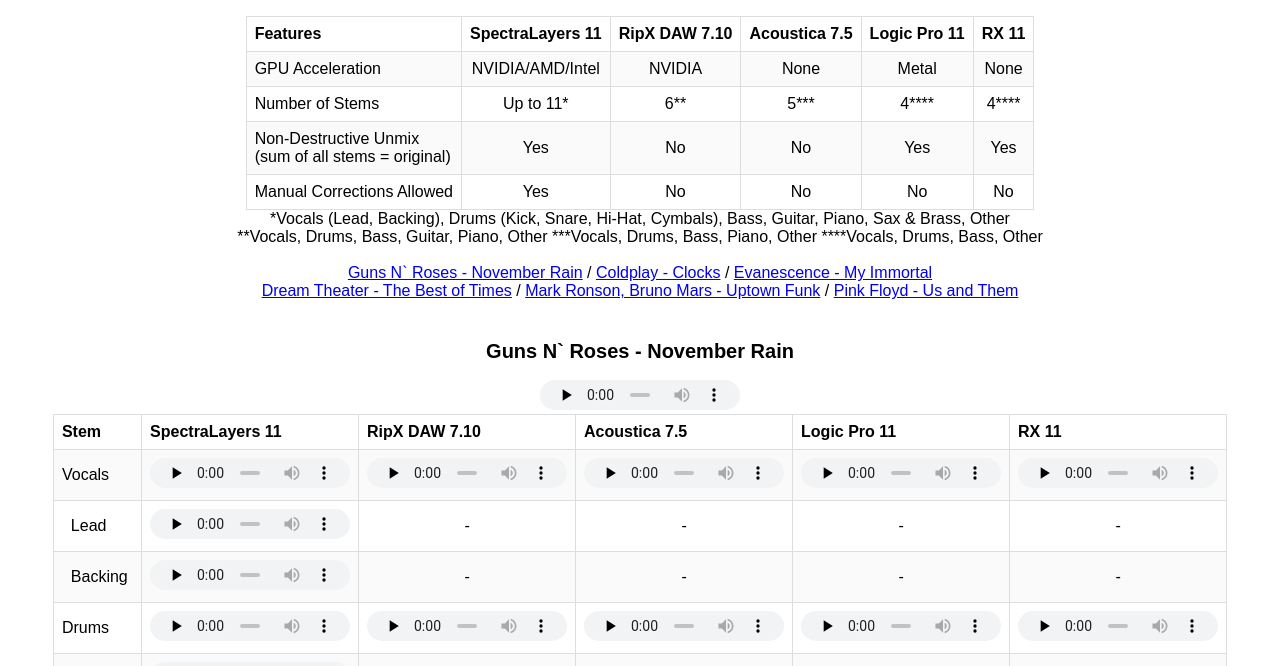
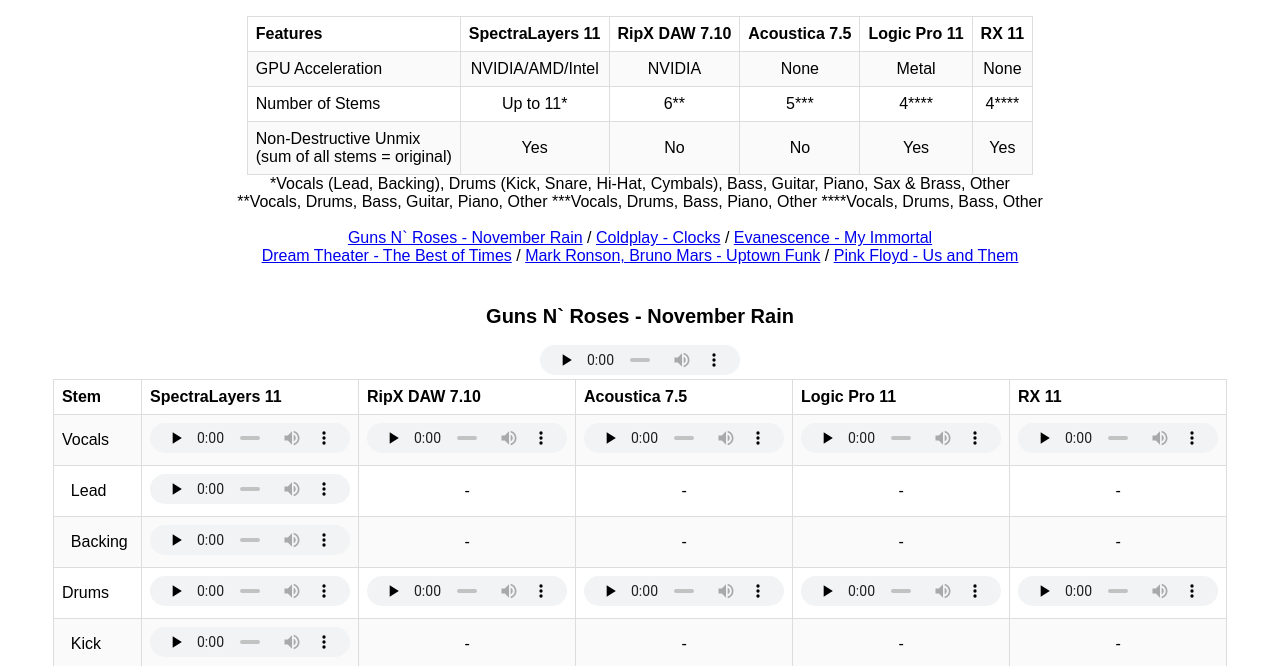
Before and after one commit to divideconcept/Unmix-Comparison, a plain HTML site: page index.html in a window 1280 px wide. Shown: the part 94-760 px from the top of the page. Drawn offline with Linux system fonts and the light colour scheme.

Commit message:
update files

```diff
--- a/index.html
+++ b/index.html
@@ -90,14 +90,6 @@ See also: <a href="https://divideconcept.github.io/Restoration-Comparison/">Spee
         <td><center>No</center></td>
         <td><center>Yes</center></td>
         <td><center>Yes</center></td>
-    </tr>
-    <tr>
-        <td>Manual Corrections Allowed</td>
-        <td><center>Yes</center></td>
-        <td><center>No</center></td>
-        <td><center>No</center></td>
-        <td><center>No</center></td>
-        <td><center>No</center></td>
     </tr>
 </table>
 *Vocals (Lead, Backing), Drums (Kick, Snare, Hi-Hat, Cymbals), Bass, Guitar, Piano, Sax & Brass, Other<br/>
```
Also changed, not shown: 4 other files.
